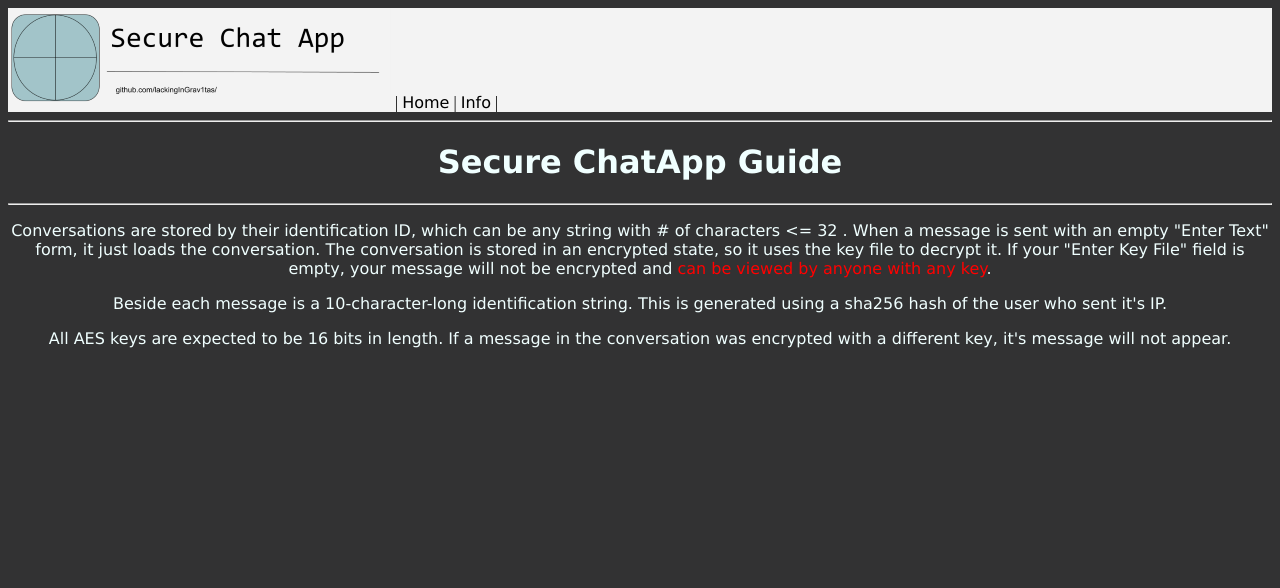
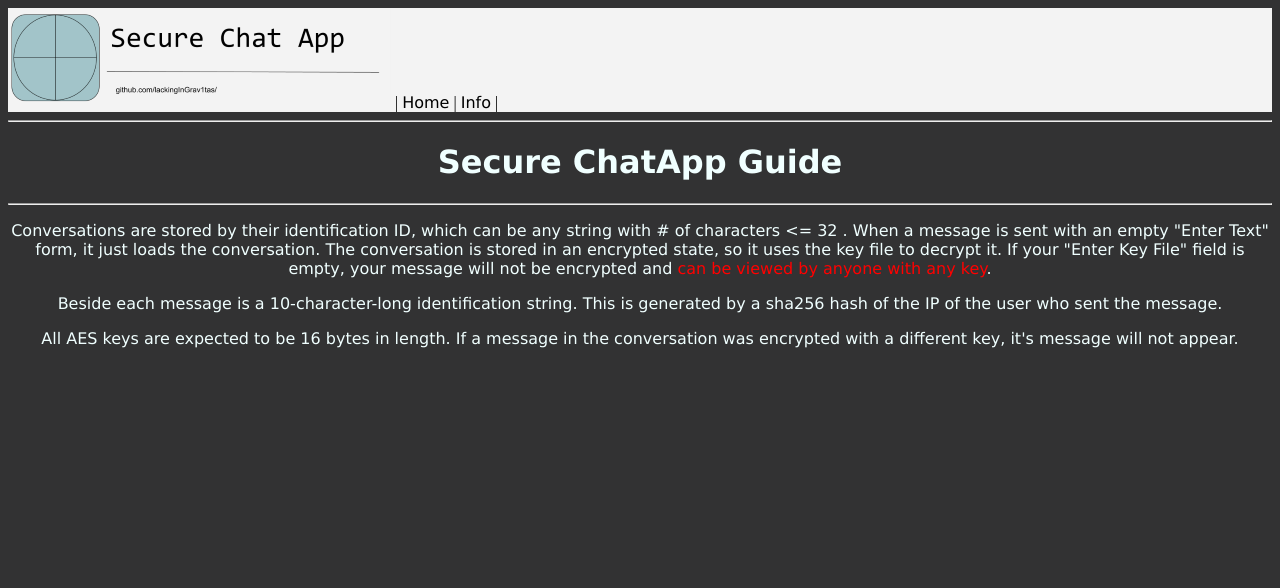
Before and after one commit to LackingInGrav1tas/secure-chatapp, a Flask app: page /info/ in a window 1280 px wide. Shown: the top 588 px of the page. Run offline with Flask 2, Linux system fonts and the light colour scheme.

Commit message:
Update info.html

```diff
--- a/templates/info.html
+++ b/templates/info.html
@@ -36,11 +36,10 @@
             your message will not be encrypted and <a style="color: red;">can be viewed by anyone with any key</a>.
         </p>
         <p>
-            Beside each message is a 10-character-long identification string. This is generated using a sha256 hash of
-            the user who sent it's IP.
+            Beside each message is a 10-character-long identification string. This is generated by a sha256 hash of the IP of the user who sent the message.
         </p>
         <p>
-            All AES keys are expected to be 16 bits in length. If a message in the conversation was encrypted with a
+            All AES keys are expected to be 16 bytes in length. If a message in the conversation was encrypted with a
             different key, it's message will not appear.
         </p>
 
```
